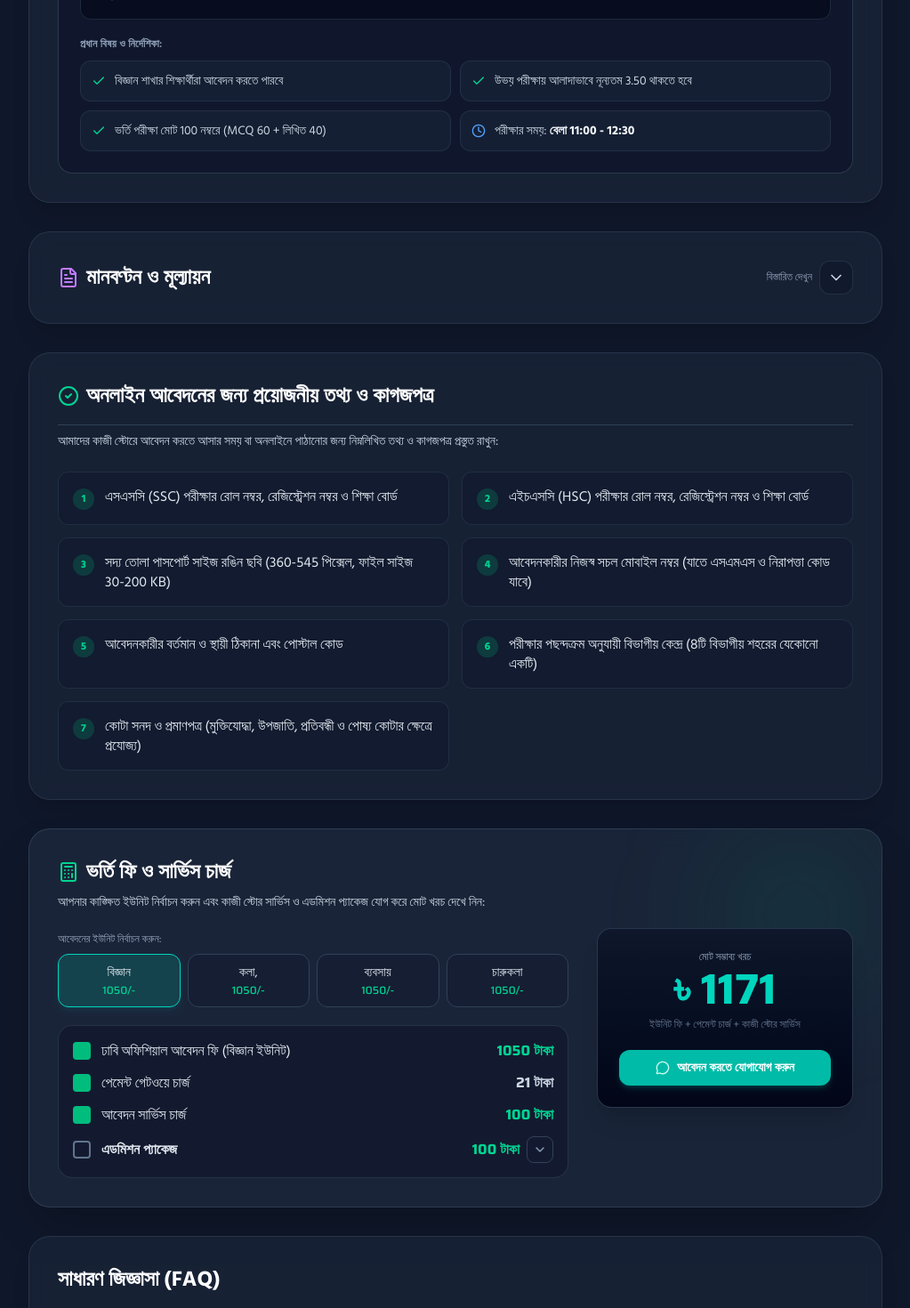
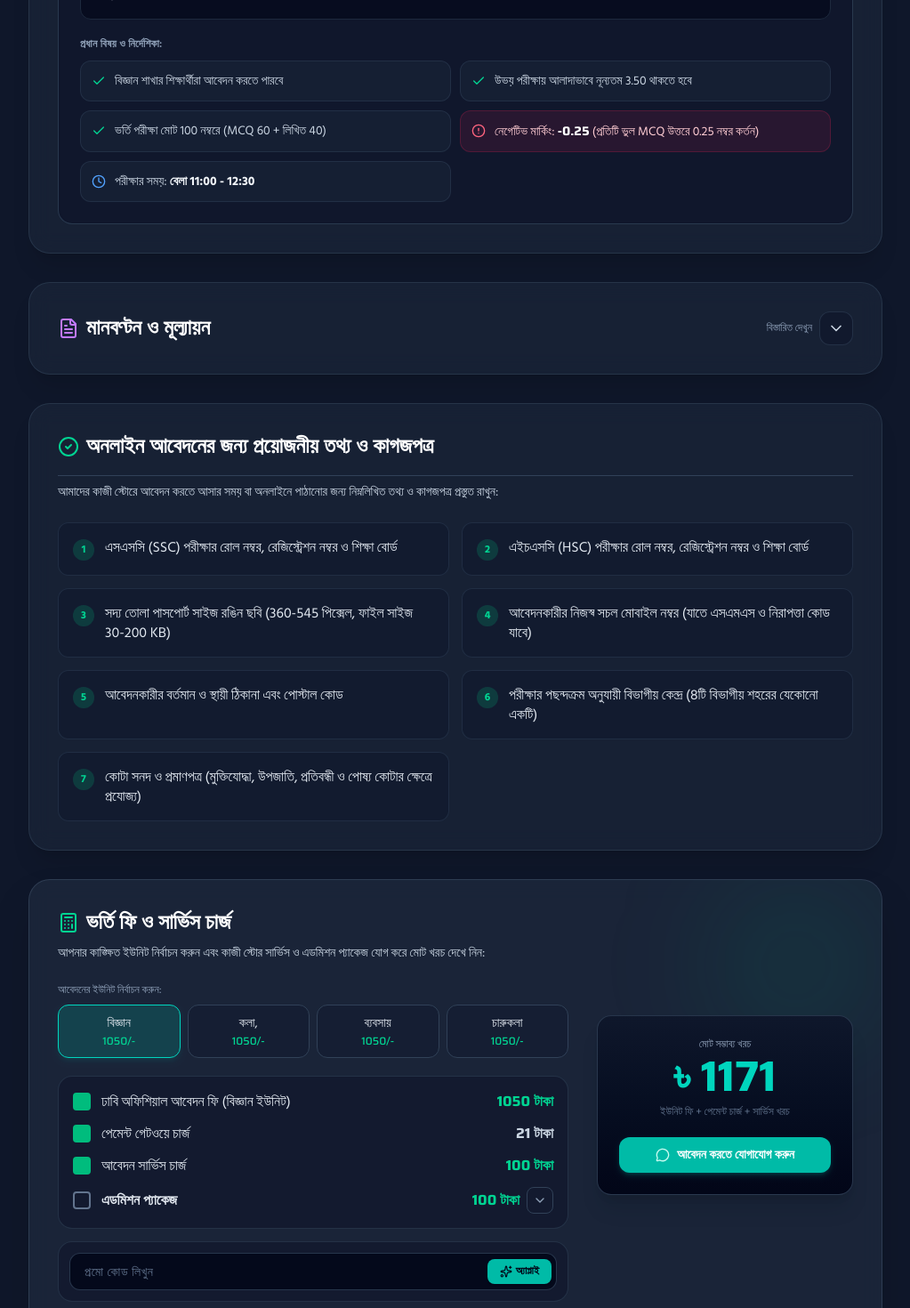
Before and after one commit to kazistoremfs-cmd/kazistore.mfs, a React (Vite) app: page /admission/du in a window 1280 px wide. Shown: the part 1220-2690 px from the top of the page at 89% size, without its empty margins (128-1151 px from the left). Built offline with nearby package versions, Linux system fonts and the light colour scheme.

Commit message:
feat(services, admissions): update UI theme and add coupon functionality
- Update Services section with dark mode aesthetic and glow effects
- Implement coupon code validation logic in DUAdmissionDetails component

```diff
--- a/src/components/DUAdmissionDetails.tsx
+++ b/src/components/DUAdmissionDetails.tsx
@@ -4,7 +4,7 @@ import {
   ArrowLeft, ChevronRight, CheckCircle2, ChevronDown, Calculator,
   ExternalLink, Calendar, Building2, Phone, Mail, Globe,
   FileText, AlertCircle, BookOpen, Clock, ShieldAlert, Sparkles, MessageCircle,
-  GraduationCap, Award, MapPin, Check
+  GraduationCap, Award, MapPin, Check, Tag, X
 } from 'lucide-react';
 import { motion, AnimatePresence } from 'motion/react';
 
@@ -14,6 +14,31 @@ export default function DUAdmissionDetails() {
   const [isPackageDetailsOpen, setIsPackageDetailsOpen] = useState<boolean>(false);
   const [isMarksExpanded, setIsMarksExpanded] = useState<boolean>(false);
   const [selectedUnitId, setSelectedUnitId] = useState<string>('science');
+
+  // Coupon state
+  const [couponCode, setCouponCode] = useState<string>('');
+  const [isCouponApplied, setIsCouponApplied] = useState<boolean>(false);
+  const [couponError, setCouponError] = useState<string>('');
+
+  const handleApplyCoupon = (e?: React.FormEvent) => {
+    if (e) e.preventDefault();
+    if (!couponCode.trim()) {
+      setCouponError('অনুগ্রহ করে কোডটি লিখুন');
+      return;
+    }
+    if (couponCode.trim().toUpperCase() === 'KSTDU27') {
+      setIsCouponApplied(true);
+      setCouponError('');
+    } else {
+      setCouponError('ভুল কোড! অনুগ্রহ করে সঠিক কোড দিন।');
+    }
+  };
+
+  const handleRemoveCoupon = () => {
+    setIsCouponApplied(false);
+    setCouponCode('');
+    setCouponError('');
+  };
 
   // Calculator state
   const [fees, setFees] = useState({
@@ -35,6 +60,8 @@ export default function DUAdmissionDetails() {
       nameEn: 'Science Unit',
       fee: 1050,
       feeBn: '1,050/-',
+      negativeMark: '0.25',
+      negativeMarkDetail: '(প্রতিটি ভুল MCQ উত্তরে 0.25 নম্বর কর্তন)',
       examTime: 'বেলা 11:00 - 12:30',
       examDuration: '90 মিনিট (1 ঘণ্টা 30 মিনিট)',
       badgeColor: 'border-blue-500/40 bg-blue-500/10 text-blue-300',
@@ -54,6 +81,8 @@ export default function DUAdmissionDetails() {
       nameEn: 'Arts, Law & Social Sciences Unit',
       fee: 1050,
       feeBn: '1,050/-',
+      negativeMark: '0.25',
+      negativeMarkDetail: '(প্রতিটি ভুল MCQ উত্তরে 0.25 নম্বর কর্তন)',
       examTime: 'বেলা 11:00 - 12:30',
       examDuration: '90 মিনিট (1 ঘণ্টা 30 মিনিট)',
       badgeColor: 'border-emerald-500/40 bg-emerald-500/10 text-emerald-300',
@@ -73,6 +102,8 @@ export default function DUAdmissionDetails() {
       nameEn: 'Business Studies Unit',
       fee: 1050,
       feeBn: '1,050/-',
+      negativeMark: '0.25',
+      negativeMarkDetail: '(প্রতিটি ভুল MCQ উত্তরে 0.25 নম্বর কর্তন)',
       examTime: 'বেলা 11:00 - 12:30',
       examDuration: '90 মিনিট (1 ঘণ্টা 30 মিনিট)',
       badgeColor: 'border-amber-500/40 bg-amber-500/10 text-amber-300',
@@ -92,6 +123,8 @@ export default function DUAdmissionDetails() {
       nameEn: 'Fine Arts Unit',
       fee: 1050,
       feeBn: '1,050/-',
+      negativeMark: '0.25',
+      negativeMarkDetail: '(MCQ অংশে ভুল উত্তরে 0.25 কর্তন, অঙ্কন পরীক্ষায় নেগেটিভ মার্কিং নেই)',
       examTime: 'বেলা 11:00 - 12:30',
       examDuration: 'সাধারণ জ্ঞান ও অঙ্কন পরীক্ষা',
       badgeColor: 'border-rose-500/40 bg-rose-500/10 text-rose-300',
@@ -117,6 +150,9 @@ export default function DUAdmissionDetails() {
     if (fees.paymentCharge) total += paymentChargeAmount;
     if (fees.serviceFee) total += 100;
     if (fees.admissionPackage) total += 100;
+    if (isCouponApplied) {
+      total = Math.max(0, total - 50);
+    }
     return total;
   };
 
@@ -228,9 +264,6 @@ export default function DUAdmissionDetails() {
                 <h2 className="text-xl sm:text-2xl font-bold text-yellow-300">
                   আন্ডারগ্র্যাজুয়েট প্রোগ্রামে ভর্তি বিজ্ঞপ্তি
                 </h2>
-                <span className="px-3 py-1 rounded-full text-xs font-semibold bg-emerald-500/20 text-emerald-300 border border-emerald-500/30 font-en">
-                  4টি ইউনিট ভর্তি পরীক্ষা
-                </span>
               </div>
               <p className="text-sm sm:text-base text-slate-200 leading-relaxed">
                 এতদ্বারা সংশ্লিষ্ট সকলের অবগতির জন্য জানানো যাচ্ছে যে, ঢাকা বিশ্ববিদ্যালয়ের 2024-2025 শিক্ষাবর্ষে 4 বছর মেয়াদি আন্ডারগ্র্যাজুয়েট প্রোগ্রামে কলা আইন ও সামাজিক বিজ্ঞান ইউনিট, বিজ্ঞান ইউনিট, ব্যবসায় শিক্ষা ইউনিট এবং চারুকলা ইউনিটে 1st বর্ষে ভর্তির অনলাইন আবেদন কার্যক্রম চলমান রয়েছে। শিক্ষার্থীরা ঘরে বসেই বা আমাদের <strong className="text-emerald-300">কাজী স্টোরে</strong> এসে অভিজ্ঞ অপারেটরের মাধ্যমে সম্পূর্ণ নির্ভুলভাবে অনলাইনে আবেদন ফরম পূরণ, ছবি আপলোড ও ফি পরিশোধ করতে পারবেন।
@@ -245,7 +278,7 @@ export default function DUAdmissionDetails() {
                 className="w-full sm:w-auto inline-flex items-center justify-center gap-2 bg-blue-600 hover:bg-blue-500 text-white font-bold px-6 py-3 rounded-xl text-sm sm:text-base transition-all shadow-lg shadow-blue-600/25 active:scale-95 text-center"
               >
                 <MessageCircle className="w-4 h-4" />
-                <span>কাজী স্টোরে ঢাবি ভর্তি আবেদন সহায়তা</span>
+                <span>ঢাবি ভর্তি আবেদন সহায়তা</span>
               </a>
               <a
                 href="https://admission.eis.du.ac.bd"
@@ -328,6 +361,9 @@ export default function DUAdmissionDetails() {
                     <span className={`text-xs px-3 py-1 rounded-lg border font-semibold ${currentUnit.badgeColor}`}>
                       আবেদন ফি: {currentUnit.feeBn}
                     </span>
+                    <span className="text-xs px-3 py-1 rounded-lg border border-rose-500/30 bg-rose-500/10 text-rose-300 font-semibold font-en">
+                      নেগেটিভ মার্ক: -{currentUnit.negativeMark}
+                    </span>
                     <span className="text-xs px-3 py-1 rounded-lg border border-slate-700 bg-slate-800 text-slate-300">
                       {currentUnit.examDuration}
                     </span>
@@ -357,6 +393,10 @@ export default function DUAdmissionDetails() {
                         <span>{hl}</span>
                       </div>
                     ))}
+                    <div className="flex items-start gap-2.5 bg-rose-500/10 border border-rose-500/20 p-3 rounded-xl text-xs sm:text-sm text-rose-200">
+                      <AlertCircle className="w-4 h-4 text-rose-400 shrink-0 mt-0.5" />
+                      <span>নেগেটিভ মার্কিং: <strong className="text-white font-en">-{currentUnit.negativeMark}</strong> {currentUnit.negativeMarkDetail}</span>
+                    </div>
                     <div className="flex items-start gap-2.5 bg-slate-800/50 border border-slate-700/50 p-3 rounded-xl text-xs sm:text-sm text-slate-300">
                       <Clock className="w-4 h-4 text-blue-400 shrink-0 mt-0.5" />
                       <span>পরীক্ষার সময়: <strong className="text-slate-100">{currentUnit.examTime}</strong></span>
@@ -591,16 +631,16 @@ export default function DUAdmissionDetails() {
                           <div className="w-full mt-2.5 bg-slate-900/90 p-3 sm:p-4 rounded-xl border border-slate-700/70 text-xs sm:text-sm text-slate-300 space-y-2">
                             <div className="space-y-1.5 text-slate-300">
                               <p className="flex justify-between items-center gap-2 py-1 border-b border-slate-800">
-                                <span className="leading-snug">সঠিক মাপে ছবি রিসাইজ ও 4 কপি পাসপোর্ট সাইজ ল্যাব প্রিন্ট</span>
-                                <span className="font-en text-slate-200 font-medium shrink-0">40 টাকা</span>
+                                <span className="leading-snug">আবেদন ফি</span>
+                                <span className="font-en text-slate-200 font-medium shrink-0">100 টাকা</span>
                               </p>
                               <p className="flex justify-between items-center gap-2 py-1 border-b border-slate-800">
-                                <span className="leading-snug">অনলাইন আবেদন কনফার্মেশন ফরম রঙিন প্রিন্ট কপি</span>
+                                <span className="leading-snug">আবেদন পেমেন্ট স্লিপ</span>
                                 <span className="font-en text-slate-200 font-medium shrink-0">20 টাকা</span>
                               </p>
                               <p className="flex justify-between items-center gap-2 py-1 border-b border-slate-800">
-                                <span className="leading-snug">প্রবেশপত্র (Admit Card) কালার প্রিন্ট ও প্রিমিয়াম লেমিনেশন কুপন</span>
-                                <span className="font-en text-slate-200 font-medium shrink-0">40 টাকা</span>
+                                <span className="leading-snug">এডমিট কার্ড কালার প্রিন্ট 1 কপি</span>
+                                <span className="font-en text-slate-200 font-medium shrink-0">20 টাকা</span>
                               </p>
                             </div>
                             <p className="text-teal-300 font-semibold pt-1 text-xs leading-relaxed">
@@ -612,6 +652,53 @@ export default function DUAdmissionDetails() {
                     </AnimatePresence>
                   </div>
                 </div>
+
+                {/* Promo Code Input Section (Selector 3 with Selector 1 and 2 inside) */}
+                <div className="mt-3.5 p-3 rounded-2xl bg-slate-900/60 border border-slate-700/60">
+                  {!isCouponApplied ? (
+                    <form onSubmit={handleApplyCoupon} className="relative flex items-center">
+                      <input
+                        type="text"
+                        value={couponCode}
+                        onChange={(e) => {
+                          setCouponCode(e.target.value);
+                          if (couponError) setCouponError('');
+                        }}
+                        placeholder="প্রমো কোড লিখুন"
+                        className="w-full bg-slate-950/80 border border-slate-700/80 rounded-xl pl-4 pr-24 py-2.5 text-sm text-white placeholder-slate-500 focus:outline-none focus:border-teal-400 uppercase font-en tracking-wider"
+                      />
+                      <button
+                        type="submit"
+                        className="absolute right-1.5 px-3.5 py-1.5 rounded-lg bg-teal-500 hover:bg-teal-400 text-slate-950 font-bold text-xs transition-all shadow-sm active:scale-95 cursor-pointer flex items-center gap-1"
+                      >
+                        <Sparkles className="w-3.5 h-3.5" />
+                        <span>অ্যাপ্লাই</span>
+                      </button>
+                    </form>
+                  ) : (
+                    <div className="flex items-center justify-between gap-2 bg-emerald-500/10 border border-emerald-500/25 rounded-xl px-3 py-2 text-xs sm:text-sm text-emerald-300">
+                      <div className="flex items-center gap-2">
+                        <Sparkles className="w-4 h-4 text-emerald-400 shrink-0" />
+                        <span>কোড সফলভাবে ভেরিফাইড! ৫০ টাকা ছাড় প্রযোজ্য হয়েছে।</span>
+                      </div>
+                      <button
+                        type="button"
+                        onClick={handleRemoveCoupon}
+                        className="p-1 rounded-lg hover:bg-emerald-500/20 text-slate-400 hover:text-rose-400 transition-colors shrink-0 cursor-pointer"
+                        title="বাতিল করুন"
+                      >
+                        <X className="w-4 h-4" />
+                      </button>
+                    </div>
+                  )}
+
+                  {couponError && (
+                    <p className="text-xs text-rose-400 mt-2 flex items-center gap-1 pl-1">
+                      <AlertCircle className="w-3.5 h-3.5 shrink-0" />
+                      <span>{couponError}</span>
+                    </p>
+                  )}
+                </div>
               </div>
 
               {/* Total Display Box */}
@@ -620,7 +707,16 @@ export default function DUAdmissionDetails() {
                 <div className="text-4xl sm:text-5xl font-bold text-teal-400 mb-2 font-en">
                   ৳ {calculateTotal()}
                 </div>
-                <span className="text-xs text-slate-500 mb-5">ইউনিট ফি + পেমেন্ট চার্জ + কাজী স্টোর সার্ভিস</span>
+                {isCouponApplied && (
+                  <span className="inline-block text-xs bg-emerald-500/20 text-emerald-300 border border-emerald-500/30 px-2.5 py-1 rounded-lg font-bold mb-3 font-en">
+                    কুপন ছাড় (-50 টাকা)
+                  </span>
+                )}
+                <span className="text-xs text-slate-500 mb-5">
+                  {isCouponApplied
+                    ? 'কুপন ভেরিফাইড (মোট খরচ থেকে 50 টাকা ছাড়)'
+                    : 'ইউনিট ফি + পেমেন্ট চার্জ + সার্ভিস খরচ'}
+                </span>
 
                 <a
                   href="https://wa.me/message/L2XAYVWBE5RIJ1"
```
Also changed, not shown: src/components/Services.tsx (+17 -13 lines).
